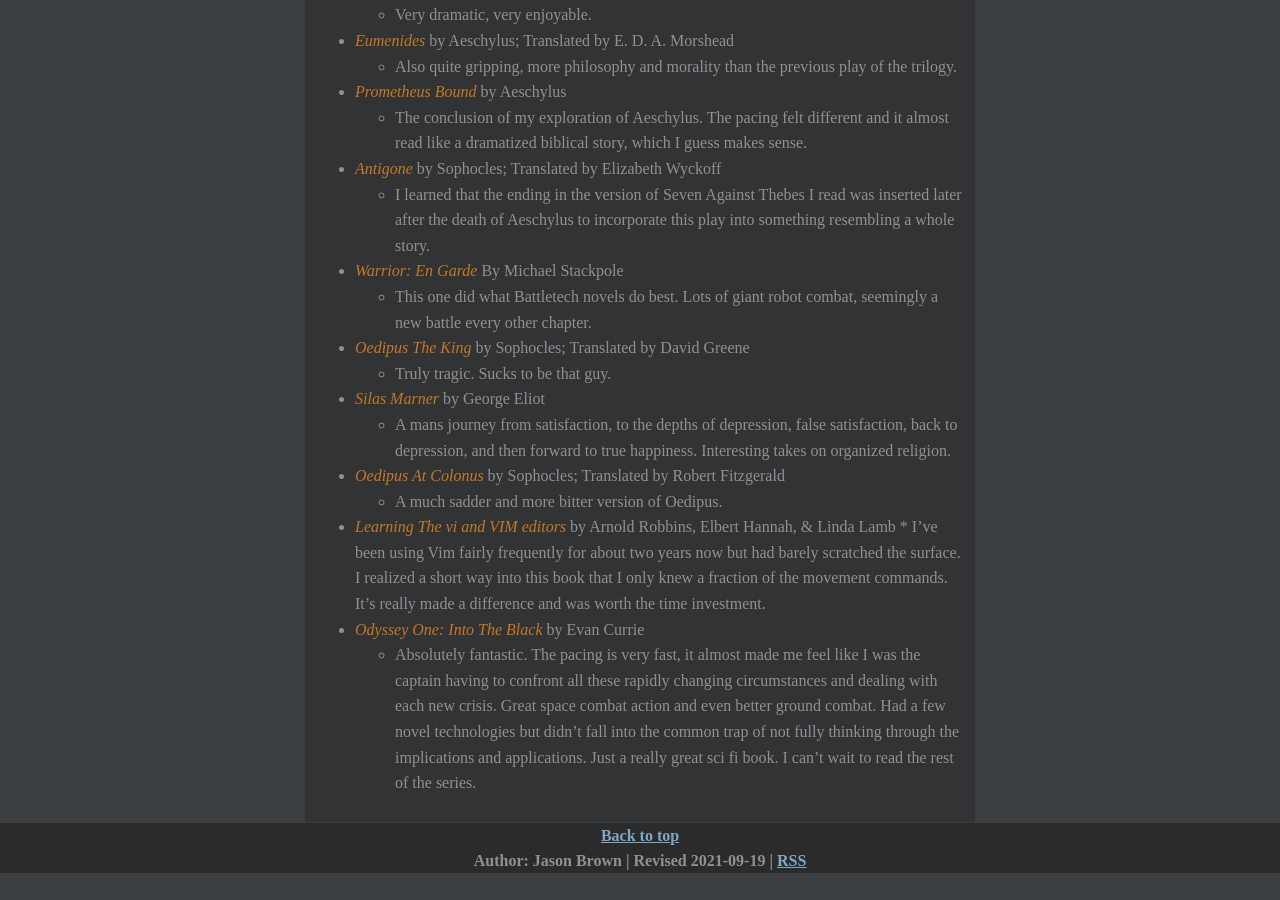
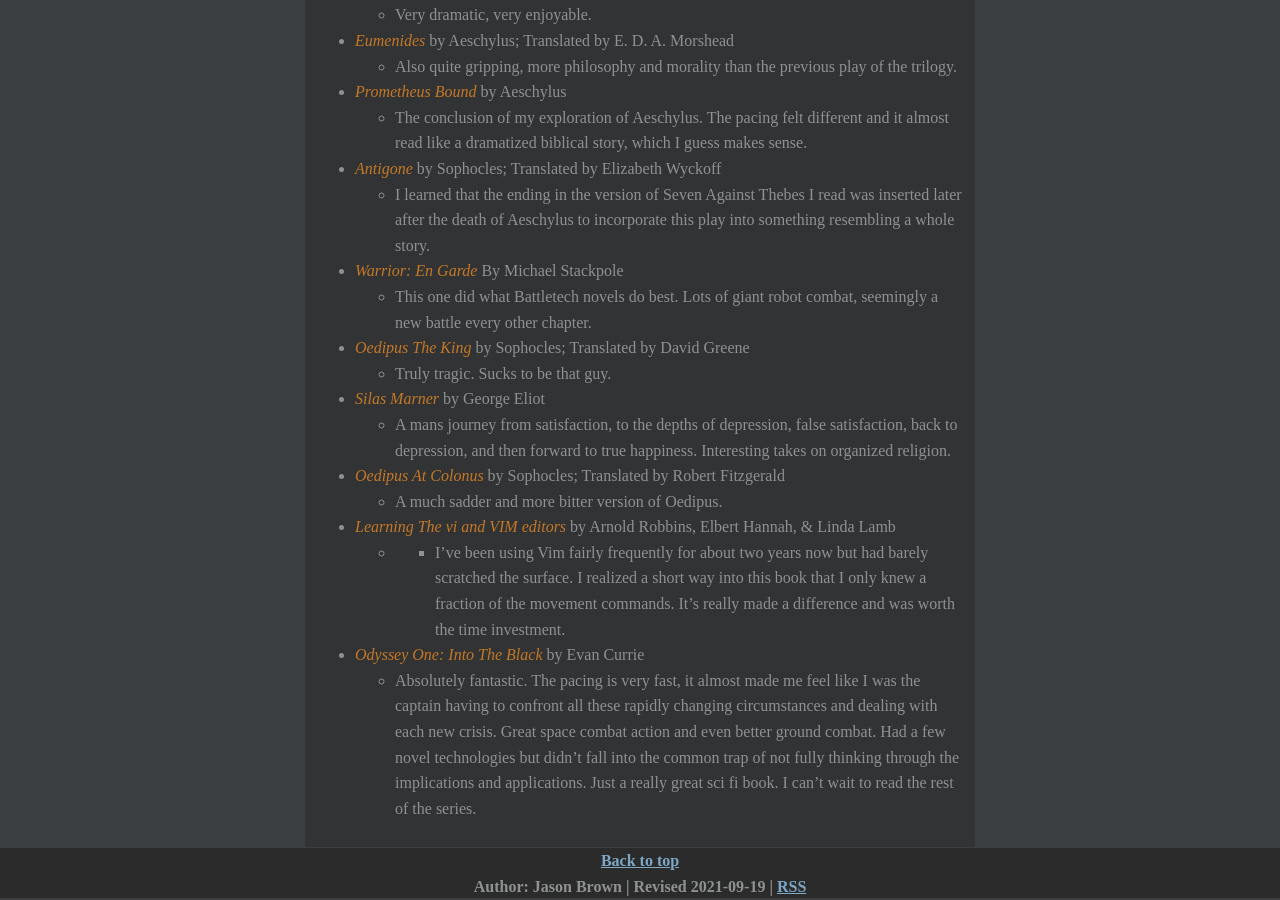
Before and after one commit to noUsernamesLef7/noUsernamesLef7.github.io, a Jekyll site: the page built from personal/books/index.md, in a window 1280 px wide and 900 px high, scrolled down 2499 px. Built offline with Jekyll 4.4.1, drawn with Linux system fonts in a browser that asks for light colours; before the commit the page ends 3373 px from its top, so only the background shows below that.

Commit message:
fix typo

```diff
--- a/personal/books/index.md
+++ b/personal/books/index.md
@@ -76,6 +76,6 @@ I like many others have recently come to the realization that I no longer read b
 * *Oedipus At Colonus* by Sophocles; Translated by Robert Fitzgerald
 	* A much sadder and more bitter version of Oedipus.
 * *Learning The vi and VIM editors* by Arnold Robbins, Elbert Hannah, & Linda Lamb
-    	* I've been using Vim fairly frequently for about two years now but had barely scratched the surface. I realized a short way into this book that I only knew a fraction of the movement commands. It's really made a difference and was worth the time investment.
+	* * I've been using Vim fairly frequently for about two years now but had barely scratched the surface. I realized a short way into this book that I only knew a fraction of the movement commands. It's really made a difference and was worth the time investment.
 * *Odyssey One: Into The Black* by Evan Currie
 	* Absolutely fantastic. The pacing is very fast, it almost made me feel like I was the captain having to confront all these rapidly changing circumstances and dealing with each new crisis. Great space combat action and even better ground combat. Had a few novel technologies but didn't fall into the common trap of not fully thinking through the implications and applications. Just a really great sci fi book. I can't wait to read the rest of the series.
```
